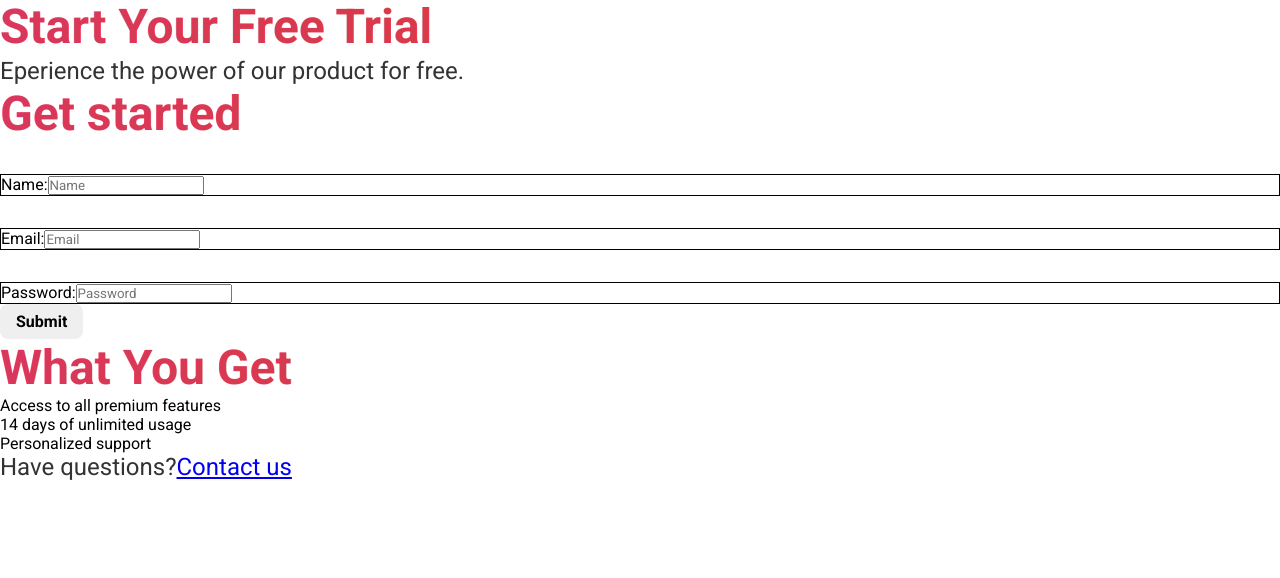
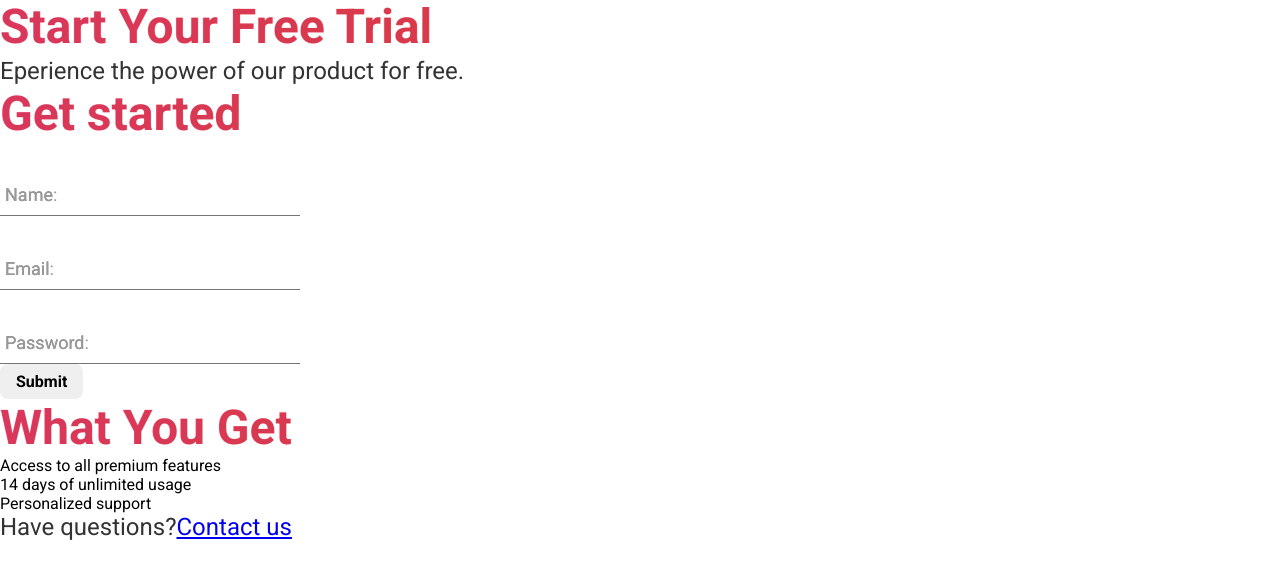
Before and after one commit to Pelani2/practice-ts2, a React (Create React App) app: page /startyourtrial in a window 1280 px wide. Shown: the top 578 px of the page. Built offline with nearby package versions, Linux system fonts and the light colour scheme; the HTML template or start-up script is replaced by a standard one.

Commit message:
bit by bit

```diff
--- a/src/components/Input/input-styles.scss
+++ b/src/components/Input/input-styles.scss
@@ -27,6 +27,15 @@
     }
 
     &.trial-input {
+        font-size: 18px;
+        padding: 10px 10px 10px 5px;
+        display: block;
+        width: 300px;
+        border: none;
+        border-bottom: 1px solid #757575;
 
+        &:focus {
+            outline: none;
+        }
     }
 }
--- a/src/components/Label/index.tsx
+++ b/src/components/Label/index.tsx
@@ -3,6 +3,7 @@ import "./label-styles.scss";
 
 const variantClassMap: Record<string, string> = {
     "form-label": "form-label",
+    "trial-label": "trial-label",
 };
 
 interface LabelProps {
--- a/src/components/Label/label-styles.scss
+++ b/src/components/Label/label-styles.scss
@@ -16,4 +16,15 @@
             background-color: $accent-color;
         }
     }
+
+    &.trial-label {
+        color: #999;
+        font-size: 18px;
+        font-weight: normal;
+        position: absolute;
+        pointer-events: none;
+        left: 5px;
+        top: 10px;
+        transition: all 0.3s ease-in-out;
+    }
 }
--- a/src/components/StartYourTrial/index.tsx
+++ b/src/components/StartYourTrial/index.tsx
@@ -43,7 +43,7 @@ const StartYourTrial: React.FC = () => {
                     <div className='form-group'>
                         <Label
                             htmlFor='name'
-                            variant=''
+                            variant='trial-label'
                         >
                             Name:
                         </Label>
@@ -57,7 +57,7 @@ const StartYourTrial: React.FC = () => {
                                 name='name'
                                 placeholder='Name'
                                 field={field}
-                                variant=''
+                                variant='trial-input'
                                 value={field.value}
                             />
                         )}
@@ -71,7 +71,7 @@ const StartYourTrial: React.FC = () => {
 
                     <div className='form-group'>
                         <Label
-                            variant=''
+                            variant='trial-label'
                             htmlFor='email'
                         >
                             Email:
@@ -86,7 +86,7 @@ const StartYourTrial: React.FC = () => {
                                 name='email'
                                 placeholder='Email'
                                 field={field}
-                                variant=''
+                                variant='trial-input'
                                 value={field.value}
                             />
                         )}
@@ -100,7 +100,7 @@ const StartYourTrial: React.FC = () => {
 
                     <div className='form-group'>
                         <Label
-                            variant=''
+                            variant='trial-label'
                             htmlFor='password'
                         >
                             Password:
@@ -115,7 +115,7 @@ const StartYourTrial: React.FC = () => {
                                 name='password'
                                 placeholder='Password'
                                 field={field}
-                                variant=''
+                                variant='trial-input'
                                 value={field.value}
                             />
                         )}
--- a/src/components/StartYourTrial/start-trial.scss
+++ b/src/components/StartYourTrial/start-trial.scss
@@ -1,5 +1,4 @@
 .form-group {
-    border: 1px solid black;
     position: relative;
     margin-top: 2rem;
 }
```
